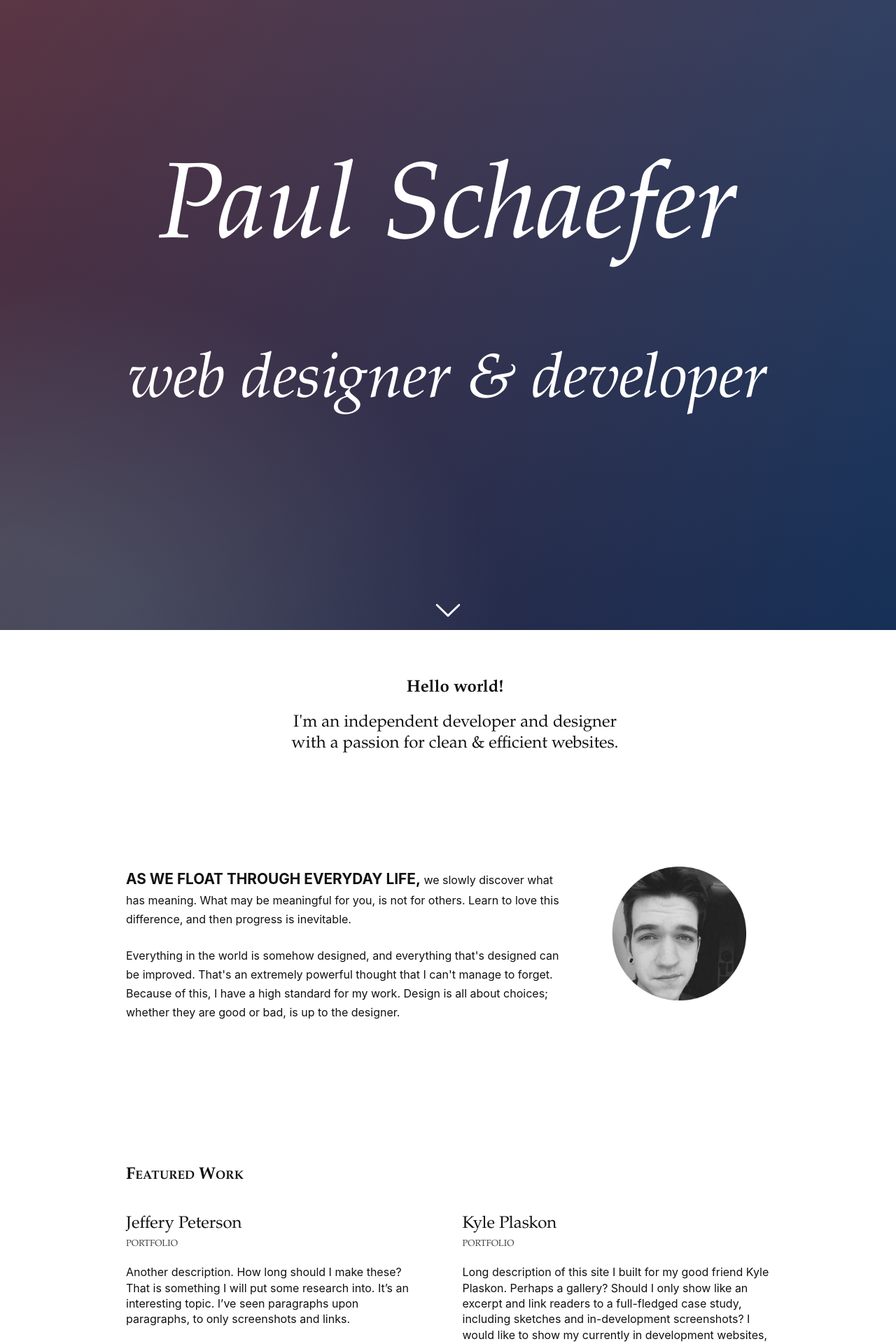
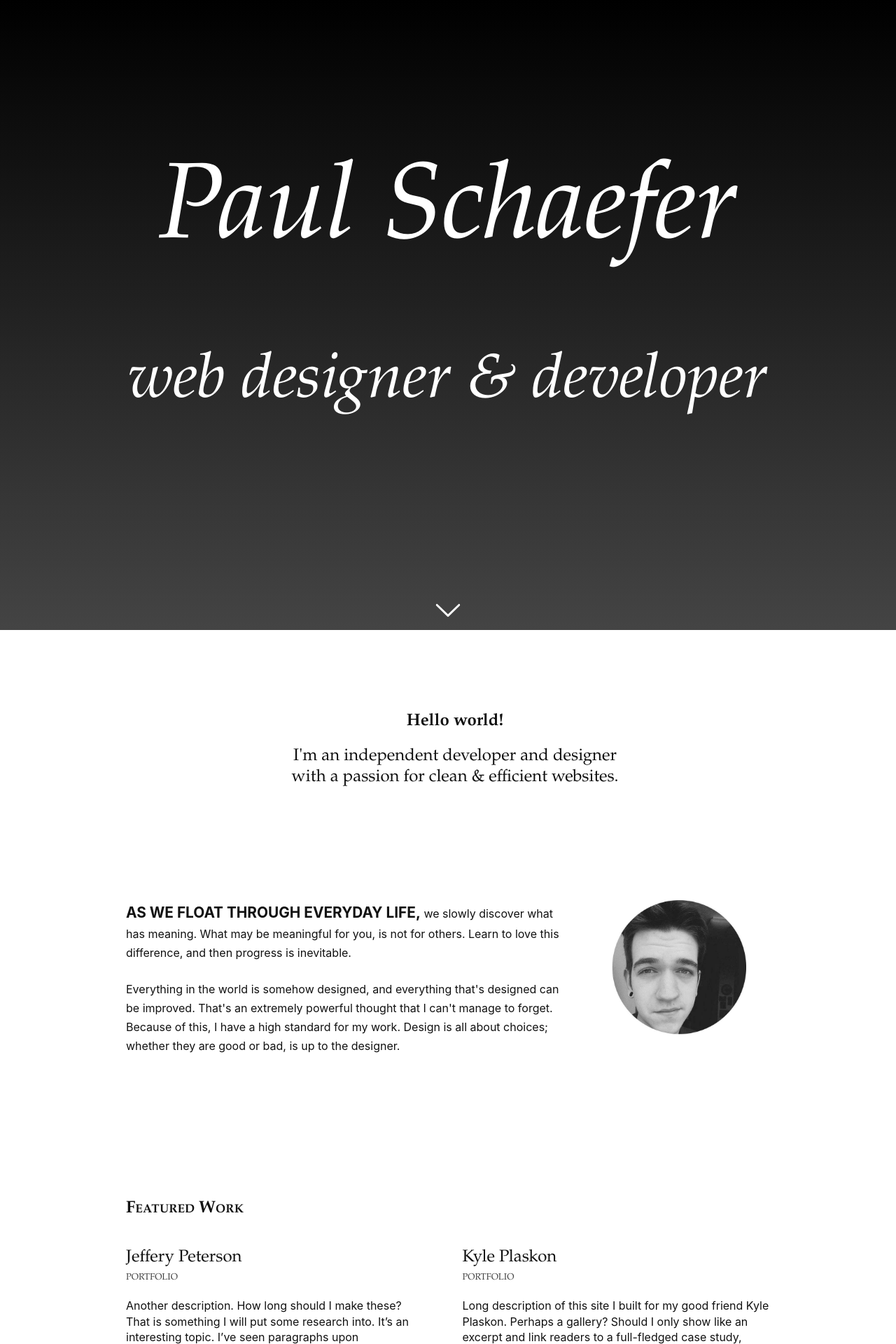
Before and after one commit to pschfr/pschfr.github.io-old, a Jekyll site: the page built from pages/index.html, in a window 1280 px wide. Shown: the top 1920 px of the page at 70% size. Built offline with Jekyll 4.4.1, drawn with Linux system fonts in a browser that asks for light colours.

```diff
--- a/_config.yml
+++ b/_config.yml
@@ -1,21 +1,13 @@
-# Welcome to Jekyll!
-# SITE VARIABLES
 title: Paul Schaefer
 tagline: web designer and developer
 email: yeppaul2@gmail.com
 description: Paul Schaefer is a web designer and developer living in the lovely Pittsburgh, PA.
-
-# BUILD SETTINGS
-baseurl: ""                     # the subpath of your site, e.g. "/blog" or ""
-url: "https://pschfr.github.io" # the base hostname & protocol for your (live) site
-permalink: /:categories/:title/ # assists with page URLs, displays as /work/contact/
-
-# REQUIRED FILES
+baseurl: ""
+url: "https://pschfr.github.io"
+permalink: /:categories/:title/
 includes:
 - favicons
 - images
 - pages
-
-# Sass configuration
 sass:
     style: compressed
--- a/_includes/footer.html
+++ b/_includes/footer.html
@@ -2,11 +2,7 @@
 <div class='grid container'>
 <div class='grid__col--1-of-3 grid__col'>
 <ul class="no-bullet page-list">
-{% for page in site.pages %}
-{% if page.in_footer %}
-<li><a href="{{ page.permalink }}" class="no-underline">{{ page.title }}</a></li>
-{% endif %}
-{% endfor %}
+{% for page in site.pages %}{% if page.in_footer %}<li><a href="{{ page.permalink }}" class="no-underline">{{ page.title }}</a></li>{% endif %}{% endfor %}
 </ul>
 </div>
 <div class='grid__col--1-of-3 grid__col'>
--- a/_sass/_style.sass
+++ b/_sass/_style.sass
@@ -99,10 +99,10 @@ ul.no-bullet
 	margin:  0
 // LAYOUT
 header
-	background: #111
-	background: -webkit-radial-gradient(0% 100%, ellipse cover, rgba(104,128,138,.4) 10%,rgba(138,114,76,0) 40%), linear-gradient(to bottom, rgba(57,173,219,.25) 0%, rgba(42,60,87,.4) 100%),      linear-gradient(135deg, #670d10 0%, #092756 100%)
-	background:    -moz-radial-gradient(0% 100%, ellipse cover, rgba(104,128,138,.4) 10%,rgba(138,114,76,0) 40%),  -moz-linear-gradient(top, rgba(57,173,219,.25) 0%, rgba(42,60,87,.4) 100%), -moz-linear-gradient(-45deg, #670d10 0%, #092756 100%)
-	margin-bottom: 2rem
+	background: black
+	background: -webkit-linear-gradient(black, $grey-color)
+	background:    -moz-linear-gradient(to bottom, black, $grey-color)
+	background:         linear-gradient(to bottom, black, $grey-color)
 	color: white
 header.home
 	height: 100vh
@@ -153,6 +153,8 @@ header a.home svg
 	height: 1.5rem
 	width:  1.5rem
 	fill: white
+.wrapper
+	margin-top: 3rem
 .post-list .post:nth-child(odd)
 	padding-right: 5%
 .post-list .post a svg
--- a/main.sass
+++ b/main.sass
@@ -6,6 +6,7 @@ $sans-font-family:  -apple-system, BlinkMacSystemFont, "Segoe UI", Roboto, Helve
 $serif-font-family: 'Palatino Linotype', 'Georgia', serif
 
 $dark-color:    #111
+$grey-color:    #444
 $light-color:   #ddd
 $link-color:    blue
 $visited-color: purple
--- a/pages/contact.html
+++ b/pages/contact.html
@@ -1,5 +1,5 @@
 ---
-layout: page
+layout: full
 title: Contact
 permalink: /contact/
 in_footer: true
```
Also changed, not shown: _layouts/full.html (added, +13 -0 lines).
